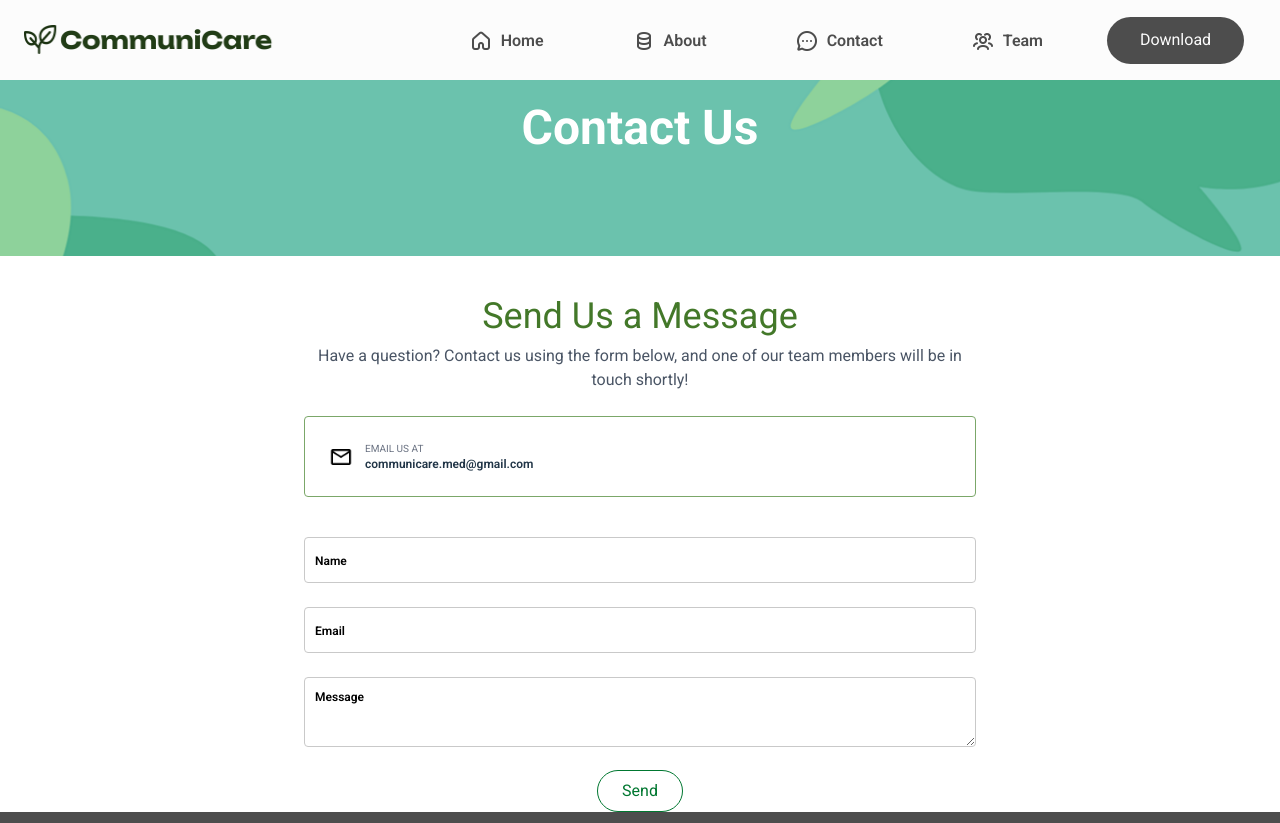
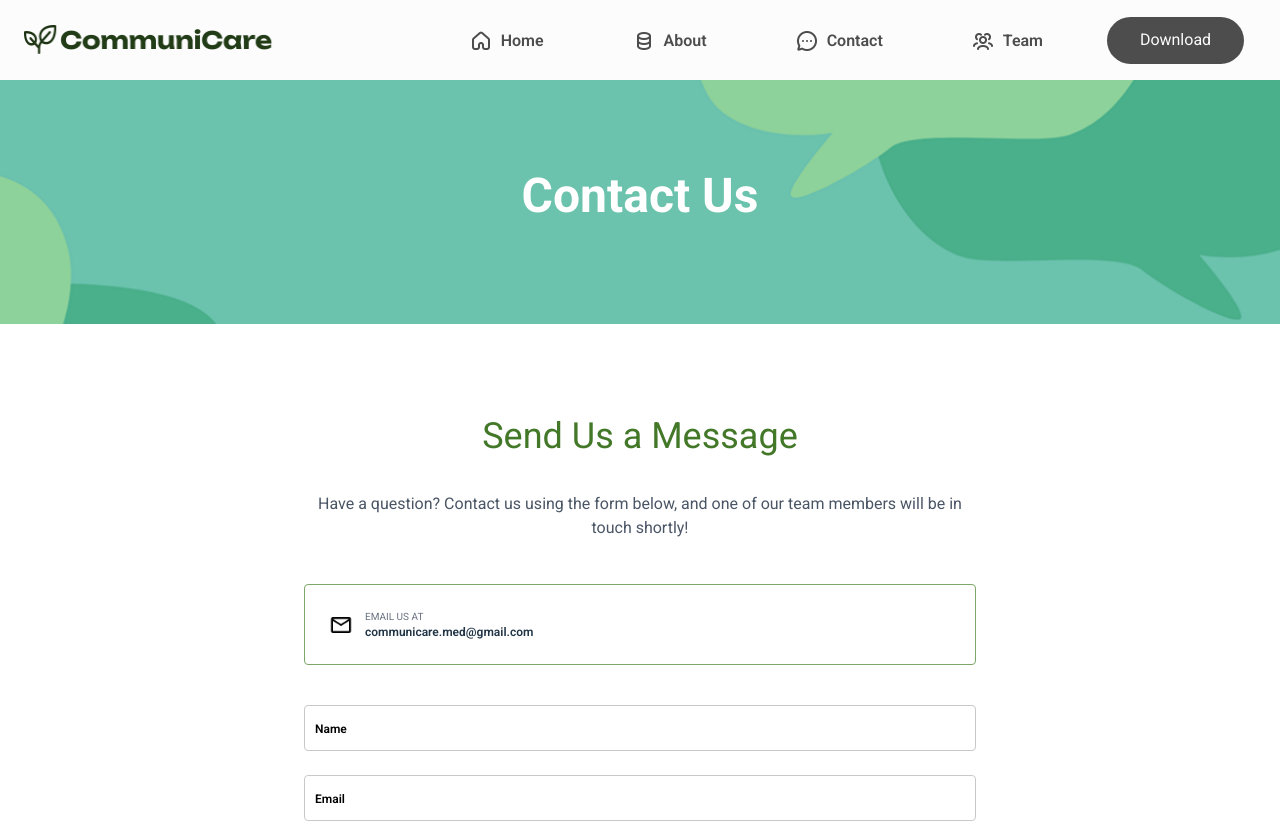
Before and after one commit to tailaiying32/CommuniCare, a React (Vite) app: page /contact in a window 1280 px wide. Shown: the top 823 px of the page. Built offline with nearby package versions, Linux system fonts and the light colour scheme.

Commit message:
updating contact us page accordingly

```diff
--- a/src/pages/Contact.tsx
+++ b/src/pages/Contact.tsx
@@ -8,7 +8,7 @@ export default function Contact() {
       <NavBar />
       <div className="flex min-h-screen flex-col items-center">
         {/* Banner */}
-        <div className="relative flex h-64 w-full items-center justify-center bg-blend-multiply">
+        <div className="relative flex h-64 w-full items-center justify-center pb-10 top-22">
           <img
             src="src/assets/contact-header.png"
             alt="people"
@@ -20,14 +20,14 @@ export default function Contact() {
         </div>
 
         {/* Contact Form Section */}
-        <div className="mt-10 w-full max-w-2xl text-center">
+        <div className="mt-10 w-full max-w-2xl text-center pt-30">
           <p className="text-4xl text-[#437829]">Send Us a Message</p>
-          <p className="mt-2 text-gray-600">
+          <p className="mt-2 text-gray-600 pt-7 pb-5">
             Have a question? Contact us using the form below, and one of our
             team members will be in touch shortly!
           </p>
 
-          <form className="mt-6 gap-14 space-y-4">
+          <form className="mt-6 gap-14 space-y-4 pb-20">
             {/* Email Us Button */}
             <button
               type="button"
```
